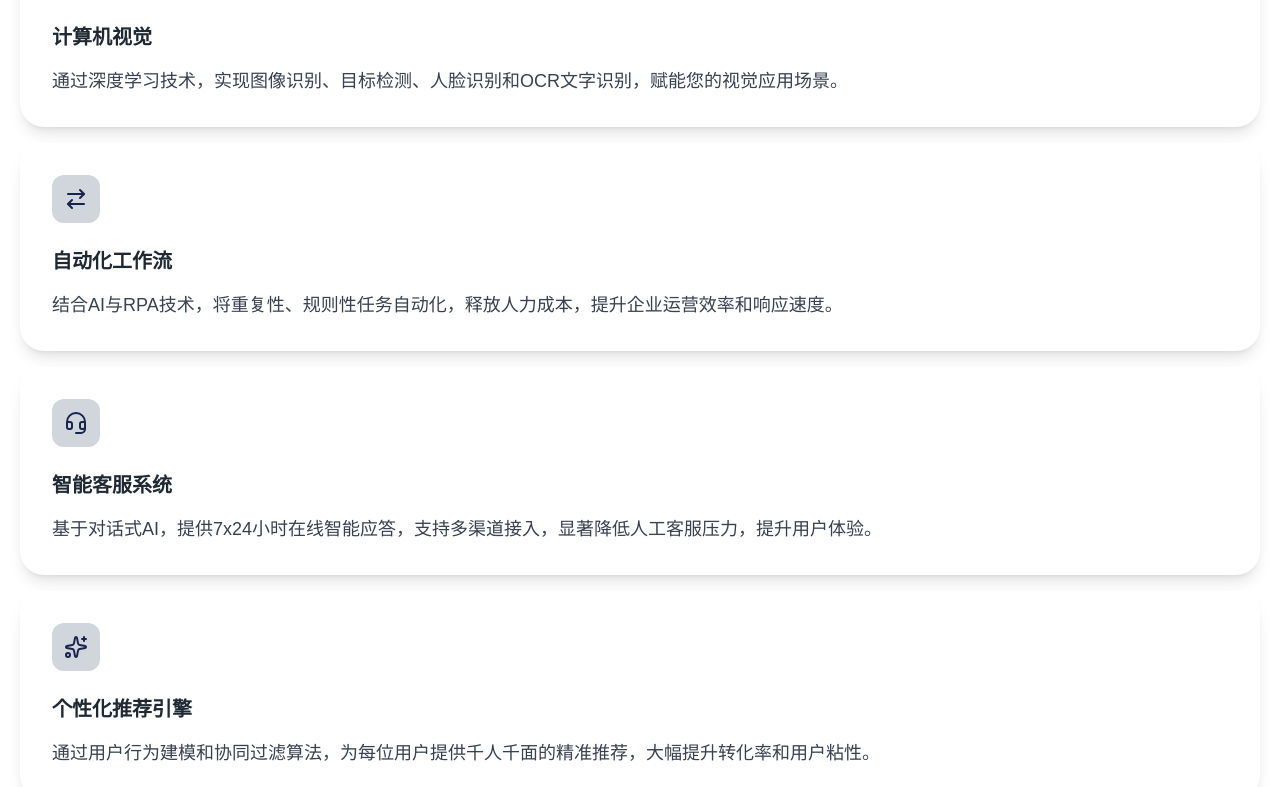
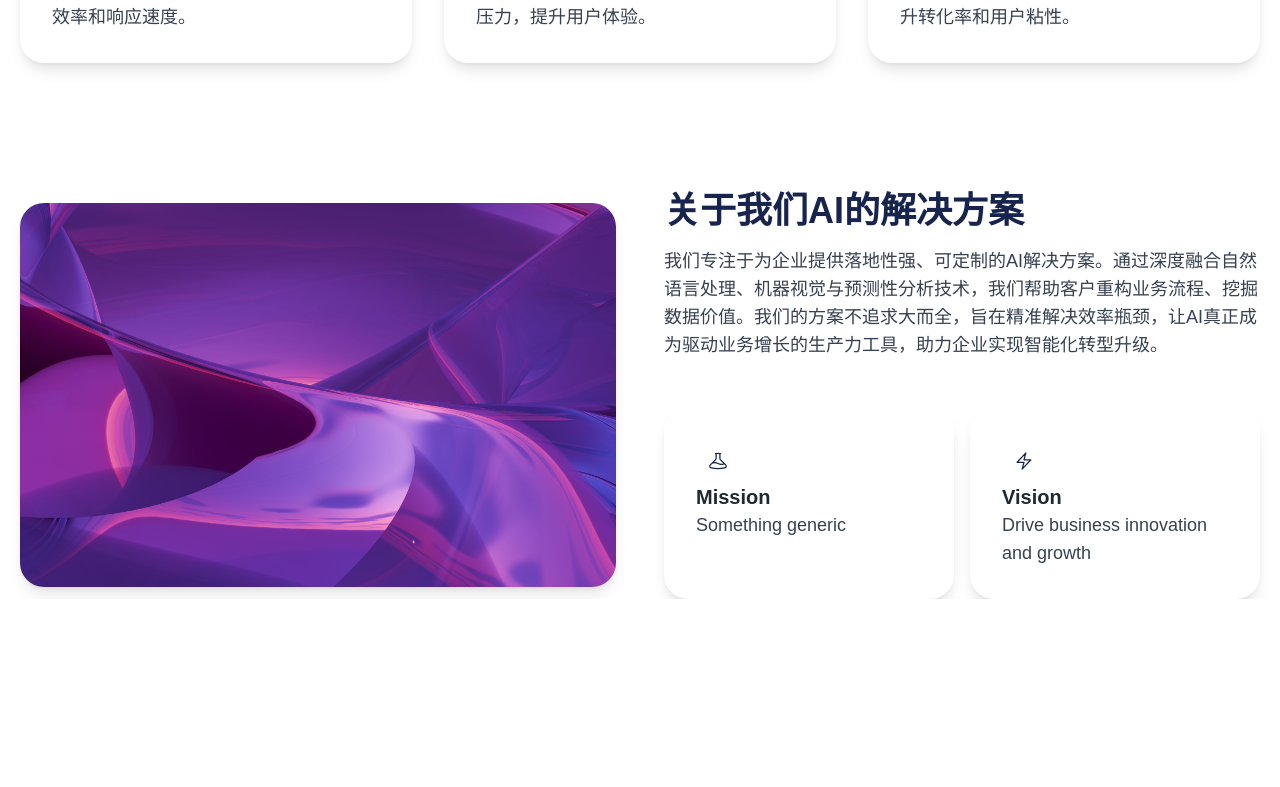
Before and after one commit to Anyeling0620/Landing-Page, a React (Vite) app: page / in a window 1280 px wide. Shown: the part 2009-2796 px from the top of the page. After the commit the page ends 2608 px from the top, so only its background shows below. Built offline with nearby package versions, Linux system fonts and the light colour scheme.

Commit message:
feat: 添加关于我们部分及相关组件，更新品牌和服务展示

```diff
--- a/src/App.tsx
+++ b/src/App.tsx
@@ -1,4 +1,5 @@
 import { Layout } from "./components/Layout";
+import { AboutUs } from "./components/sections/AboutUs";
 import { Brands } from "./components/sections/Brands";
 import { Hero } from "./components/sections/Hero";
 import { Services } from "./components/sections/Services";
@@ -10,6 +11,7 @@ function App () {
       <Hero />
       <Brands />
       <Services />
+      <AboutUs />
     </Layout>
   );
 }
--- a/src/components/Layout.tsx
+++ b/src/components/Layout.tsx
@@ -14,7 +14,7 @@ export const Layout = ({ title, children }: LayoutProps) => {
   return (
     <>
       <Navbar />
-      <main className="flex flex-col gap-y-20 md: gap-y-32 overflow-hidden">
+      <main className="flex flex-col gap-y-20 md:gap-y-32 overflow-hidden">
 
       {children}
 
--- /dev/null
+++ b/src/components/cards/Info.tsx
@@ -0,0 +1,21 @@
+import { Paragraph } from "../shared/Paragraph";
+
+interface InfoProps {
+  title: string;
+  description: string;
+  children?: React.ReactNode;
+}
+
+export const Info = ({ title, description, children }: InfoProps) => {
+  return (
+    <div className="p-5 sm:p-6 lg:p-8 rounded-3xl border-border
+         bg-box shadow-lg  relative overflow-hidden">
+      <div className="rounded-xl bg-gray dark:bg-gray-950 p-3
+           text-heading-1 w-max relative">{children}</div>
+
+      <h2 className="text-heading-2 w-max relative font-semibold md:text-xl">{title}</h2>
+
+      <Paragraph>{description}</Paragraph>
+    </div>
+  );
+};
--- a/src/components/elements/Navbar.tsx
+++ b/src/components/elements/Navbar.tsx
@@ -7,7 +7,7 @@ const navItems = [
   { href: "#", text: "Home" },
   { href: "#services", text: "Services" },
   { href: "#about-us", text: "About Us" },
-  { href: "#features", text: "Features" },
+  { href: "#pricing", text: "Pricing" },
 ];
 
 export const Navbar = () => {
--- /dev/null
+++ b/src/components/sections/AboutUs.tsx
@@ -0,0 +1,69 @@
+import { Container } from "../shared/Container";
+import { Title } from "../shared/Title";
+import aboutus from "../../assets/pictures/purple-background.jpg";
+import { Paragraph } from "../shared/Paragraph";
+import { Info } from "../cards/Info";
+export const AboutUs = () => {
+  return (
+    <section id="about-us">
+      <Container className="flex flex-col md:flex-row gap-10 lg:gap-12 items-center">
+        <div className="w-full md:w-5/12 lg:w-1/2 items-center">
+          <div className="w-full h-80 sm:h-96 relative">
+            <img
+              src={aboutus}
+              alt="About our mission"
+              className="w-full h-full object-cover rounded-3xl
+              shadow-lg relative z-10"
+            />
+          </div>
+        </div>
+
+        <div className="w-full md:w-7/12 lg:w-1/2 flex flex-col gap-4">
+          <Title>关于我们AI的解决方案</Title>
+          <Paragraph>
+            我们专注于为企业提供落地性强、可定制的AI解决方案。通过深度融合自然语言处理、机器视觉与预测性分析技术，我们帮助客户重构业务流程、挖掘数据价值。我们的方案不追求大而全，旨在精准解决效率瓶颈，让AI真正成为驱动业务增长的生产力工具，助力企业实现智能化转型升级。
+          </Paragraph>
+
+          <div className="pt-8 grid grid-cols-1 sm:grid-cols-2 gap-4 max-w-3xl">
+            <Info title="Mission" description="Something generic">
+              <svg
+                xmlns="http://www.w3.org/2000/svg"
+                fill="none"
+                viewBox="0 0 24 24"
+                stroke-width="1.5"
+                stroke="currentColor"
+                className="w-4 h-4 sm:w-5 sm:h-5"
+              >
+                <path
+                  stroke-linecap="round"
+                  stroke-linejoin="round"
+                  d="M9.75 3.104v5.714a2.25 2.25 0 0 1-.659 1.591L5 14.5M9.75 3.104c-.251.023-.501.05-.75.082m.75-.082a24.301 24.301 0 0 1 4.5 0m0 0v5.714c0 .597.237 1.17.659 1.591L19.8 15.3M14.25 3.104c.251.023.501.05.75.082M19.8 15.3l-1.57.393A9.065 9.065 0 0 1 12 15a9.065 9.065 0 0 0-6.23-.693L5 14.5m14.8.8 1.402 1.402c1.232 1.232.65 3.318-1.067 3.611A48.309 48.309 0 0 1 12 21c-2.773 0-5.491-.235-8.135-.687-1.718-.293-2.3-2.379-1.067-3.61L5 14.5"
+                />
+              </svg>
+            </Info>
+
+            <Info
+              title="Vision"
+              description="Drive business innovation and growth"
+            >
+              <svg
+                xmlns="http://www.w3.org/2000/svg"
+                fill="none"
+                viewBox="0 0 24 24"
+                stroke-width="1.5"
+                stroke="currentColor"
+                className="w-4 h-4 sm:w-5 sm:h-5"
+              >
+                <path
+                  stroke-linecap="round"
+                  stroke-linejoin="round"
+                  d="m3.75 13.5 10.5-11.25L12 10.5h8.25L9.75 21.75 12 13.5H3.75Z"
+                />
+              </svg>
+            </Info>
+          </div>
+        </div>
+      </Container>
+    </section>
+  );
+};
--- a/src/components/sections/Brands.tsx
+++ b/src/components/sections/Brands.tsx
@@ -26,7 +26,7 @@ export const Brands = () => {
                 </div>
 
                 <img
-                  src={`src/assets/logos/${logo}.png`}
+                  src={new URL(`../../assets/logos/${logo}.png`, import.meta.url).href}
                   alt={`${logo}`}
                   width="100"
                   height="60"
--- a/src/components/sections/Services.tsx
+++ b/src/components/sections/Services.tsx
@@ -21,7 +21,7 @@ export const Services = () => {
           </Paragraph>
         </div>
 
-        <div>
+        <div className="grid grid-cols-1 sm:grid-cols-2 lg:grid-cols-3 gap-6 lg:gap-8">
           {services.map((service, key) => (
             <Service
               title={service.title}
```
Also changed, not shown: src/components/cards/Service.tsx (+13 -5 lines), src/assets/pictures/purple-background.jpg (added), src/components/sections/Pricing.tsx (added).
